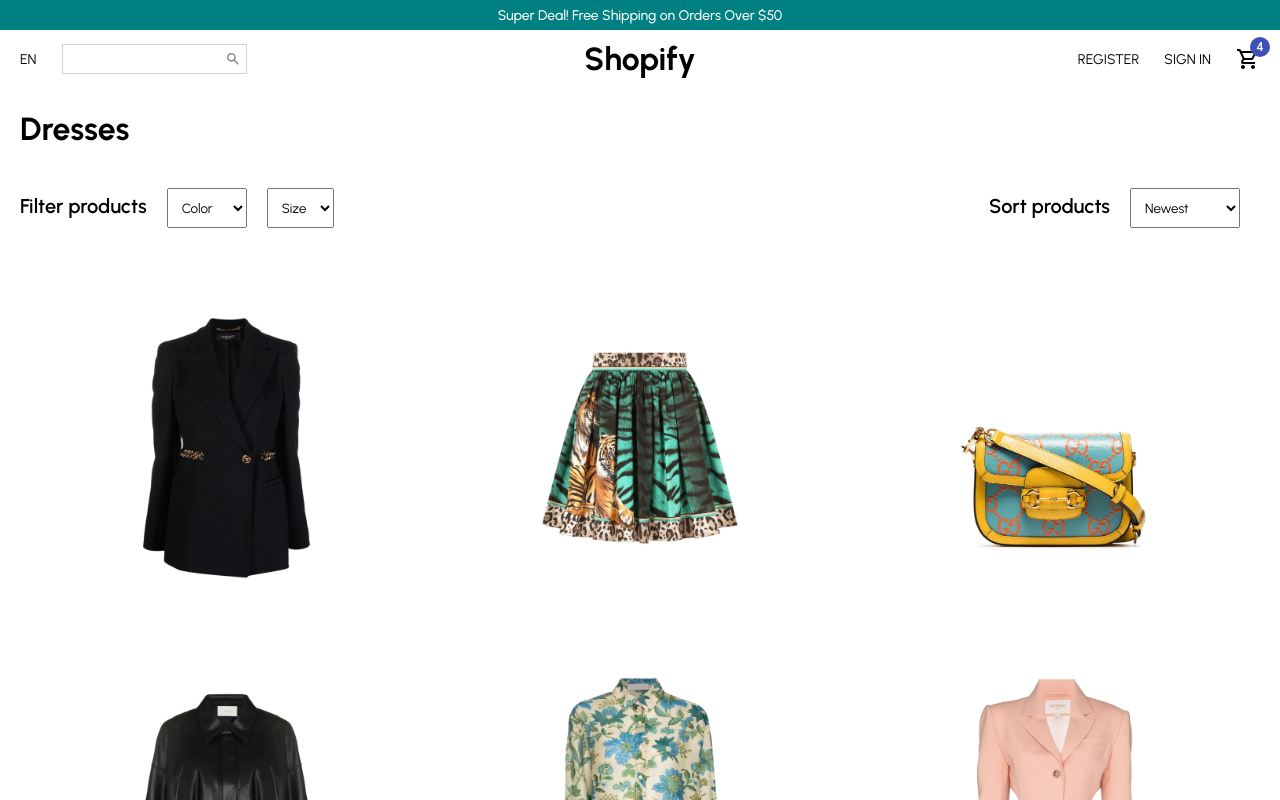
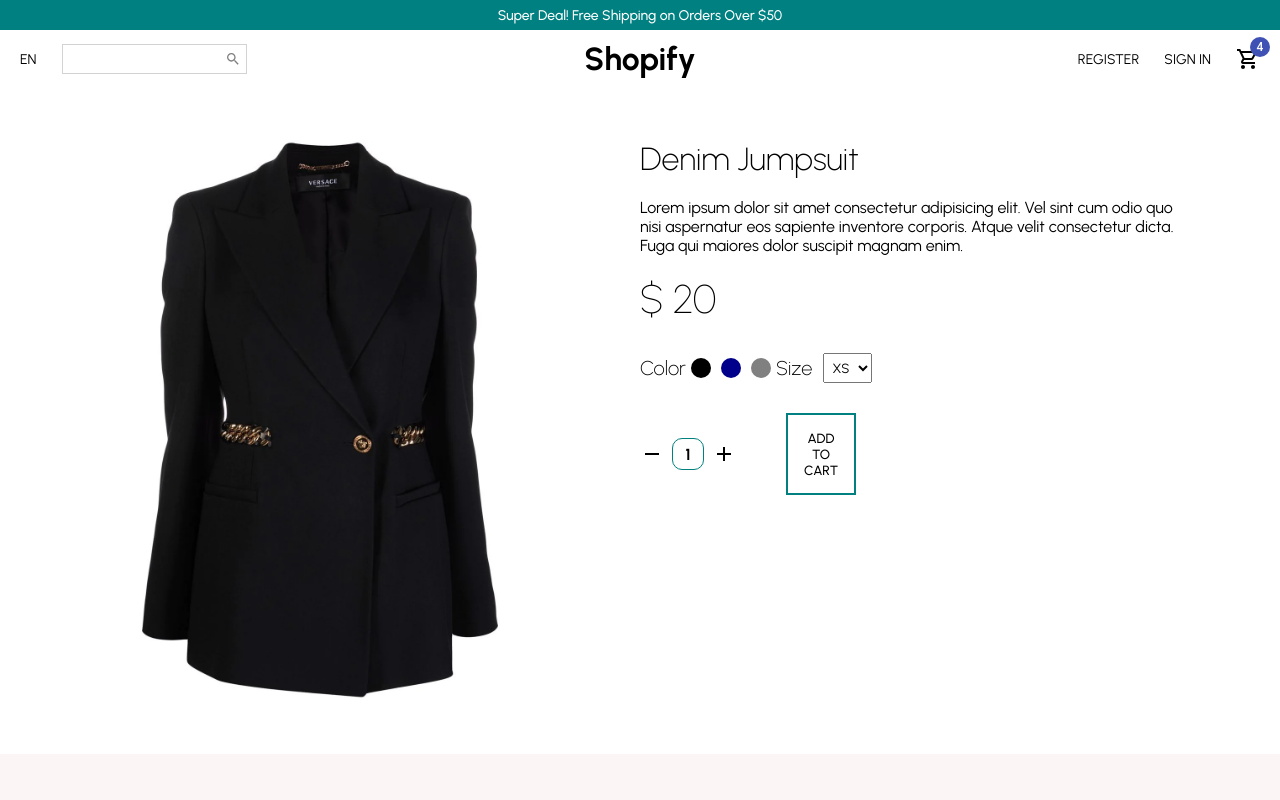
Before and after one commit to Emin-Pogosbekov/client, a React (Create React App) app: page / in a window 1280 px wide. Shown: the top 800 px of the page. Built offline with nearby package versions, Linux system fonts and the light colour scheme.

Commit message:
Product page created

```diff
--- a/src/App.jsx
+++ b/src/App.jsx
@@ -1,6 +1,7 @@
 import React from "react"
-import ProductList from "./pages/ProductList"
+import Product from "./pages/Product"
+// import ProductList from "./pages/ProductList"
 
 export default function App() {
-  return <ProductList />
+  return <Product />
 }
--- /dev/null
+++ b/src/pages/Product.jsx
@@ -0,0 +1,146 @@
+import styled from 'styled-components'
+import Navbar from '../components/Navbar'
+import Announcement from '../components/Announcement'
+import Newsletter from '../components/Newsletter'
+import Footer from '../components/Footer'
+import { Add, Remove } from '@material-ui/icons'
+
+const Container = styled.div``
+const Wrapper = styled.div`
+  padding: 50px;
+  display: flex;
+`
+const ImgContainer = styled.div`
+  flex: 1;
+`
+const Image = styled.img`
+  width: 100%;
+  height: 70vh;
+  object-fit: contain;
+`
+const InfoContainer = styled.div`
+  flex: 1;
+  padding: 0 50px;
+`
+const Title = styled.h1`
+  font-weight: 200;
+`
+const Desc = styled.p`
+  margin: 20px 0;
+`
+const Price = styled.span`
+  font-size: 40px;
+  font-weight: 100;
+`
+
+const FilterContainer = styled.div`
+  display: flex;
+  justify-content: space-between;
+  width: 40%;
+  margin: 30px 0;
+`
+const Filter = styled.div`
+  display: flex;
+  align-items: center;
+`
+const FilterTitle = styled.span`
+  font-size: 20px;
+  font-weight: 200;
+
+`
+const FilterColor = styled.div`
+  width: 20px;
+  height: 20px;
+  border-radius: 50%;
+  background-color: ${props=>props.color};
+  margin: 0 5px;
+  cursor: pointer;
+`
+const FilterSize = styled.select`
+  margin-left: 10px;
+  padding: 5px;
+`
+const FilterSizeOption = styled.option``
+const AddContainer = styled.div`
+  display: flex;
+  align-items: center;
+  justify-content: space-between;
+  width: 40%;
+  column-gap: 50px;
+`
+const AmountContainer = styled.div`
+  display: flex;
+  align-items: center;
+  column-gap: 8px;
+  font-weight: 700;
+`
+const Amount = styled.span`
+  width: 30px;
+  height: 30px;
+  border-radius: 10px;
+  border: 1px solid teal;
+  display: flex;
+  justify-content: center;
+  align-items: center;
+`
+const Button = styled.button`
+  padding: 15px;
+  border: 2px solid teal;
+  background-color: white;
+  cursor: pointer;
+  text-transform: uppercase;
+  font-weight: 500;
+  transition: all .5s ease;
+
+  &:hover {
+    background-color: teal;
+    color: white;
+  }
+`
+
+export default function Product() {
+  return (
+    <Container>
+      <Announcement />
+      <Navbar />
+      <Wrapper>
+        <ImgContainer>
+          <Image src='/img/popular/image1.webp' />
+        </ImgContainer>
+        <InfoContainer>
+          <Title>Denim Jumpsuit</Title>
+          <Desc>Lorem ipsum dolor sit amet consectetur adipisicing elit. Vel sint cum odio quo nisi aspernatur eos sapiente inventore corporis. Atque velit consectetur dicta. Fuga qui maiores dolor suscipit magnam enim.</Desc>
+          <Price>$ 20</Price>
+          <FilterContainer>
+            <Filter>
+              <FilterTitle>Color</FilterTitle>
+              <FilterColor color="black" />
+              <FilterColor color="darkblue" />
+              <FilterColor color="gray" />
+            </Filter>
+            <Filter>
+              <FilterTitle>Size</FilterTitle>
+              <FilterSize>
+                <FilterSizeOption>XS</FilterSizeOption>
+                <FilterSizeOption>S</FilterSizeOption>
+                <FilterSizeOption>M</FilterSizeOption>
+                <FilterSizeOption>L</FilterSizeOption>
+                <FilterSizeOption>XL</FilterSizeOption>
+              </FilterSize>
+            </Filter>
+          </FilterContainer>
+          <AddContainer>
+            <AmountContainer>
+              <Remove/>
+              <Amount>1</Amount>
+              <Add/>
+            </AmountContainer>
+            <Button>Add to cart</Button>
+          </AddContainer>
+        </InfoContainer>
+      </Wrapper>
+      <Newsletter />
+      <Footer />
+    </Container>
+  )
+}
```
